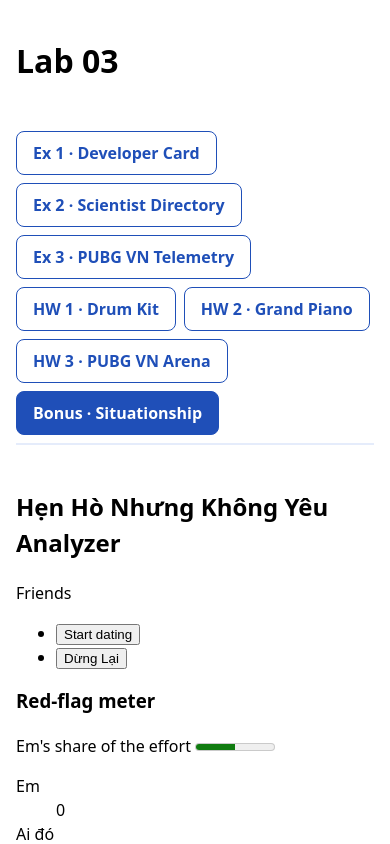
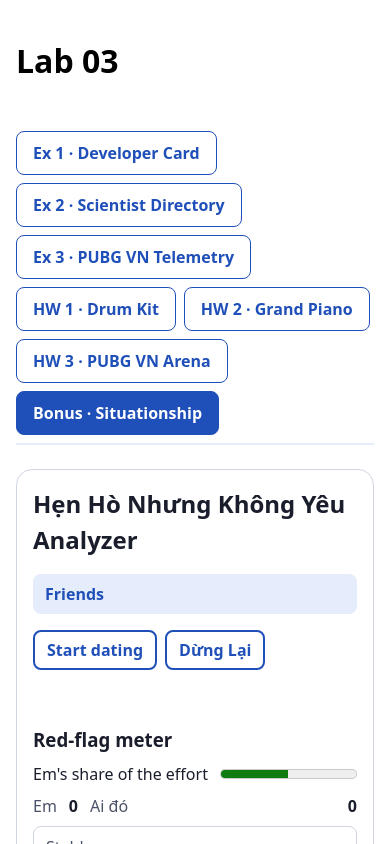
Before and after one commit to Ac-2836/WebDev-Lab03-Inclass, a React (Vite) app: page / in a window 390 px wide. Both pictures are taken after a click on the tab "Bonus · Situationship". Shown: the top 844 px of the page. Built offline with nearby package versions, Linux system fonts and the light colour scheme.

Commit message:
style(bonus): add accessible responsive analyzer theme

```diff
--- a/src/homeworks/SituationshipAnalyzer/SituationshipAnalyzer.jsx
+++ b/src/homeworks/SituationshipAnalyzer/SituationshipAnalyzer.jsx
@@ -14,6 +14,7 @@ import {
   PHASE_LABEL,
   situationReducer,
 } from './situationship-machine.js';
+import styles from './SituationshipAnalyzer.module.css';
 
 export function SituationshipAnalyzer() {
   const [{ phase, awaitingReplyId }, dispatch] = useReducer(
@@ -50,10 +51,10 @@ export function SituationshipAnalyzer() {
   };
 
   return (
-    <article aria-labelledby='situationship-heading'>
+    <article className={styles.panel} aria-labelledby='situationship-heading'>
       <h2 id='situationship-heading'>Hẹn Hò Nhưng Không Yêu Analyzer</h2>
-      <output>{PHASE_LABEL[phase]}</output>
-      <ul aria-label='Possible moves'>
+      <output className={styles.phase}>{PHASE_LABEL[phase]}</output>
+      <ul className={styles.moves} aria-label='Possible moves'>
         {availableEvents(phase).map((event) => (
           <li key={event}>
             <button type='button' onClick={() => dispatch({ type: event })}>
@@ -73,17 +74,18 @@ export function SituationshipAnalyzer() {
           </li>
         )}
       </ul>
-      <output>
+      <output className={styles.waiting}>
         {awaitingReplyId === null
           ? ''
           : `Waiting for a reply (${REPLY_WINDOW_MS / 1000} s)...`}
       </output>
-      <section aria-labelledby='redflag-heading'>
+      <section className={styles.redFlag} aria-labelledby='redflag-heading'>
         <h3 id='redflag-heading'>Red-flag meter</h3>
-        <p>
-          <label htmlFor={meterId}>Em&apos;s share of the effort</label>{' '}
+        <p className={styles.meterRow}>
+          <label htmlFor={meterId}>Em&apos;s share of the effort</label>
           <meter
             id={meterId}
+            className={styles.meter}
             min={0}
             max={1}
             low={0.5}
@@ -91,13 +93,18 @@ export function SituationshipAnalyzer() {
             value={emShare}
           />
         </p>
-        <dl>
+        <dl className={styles.scores}>
           <dt>Em</dt>
           <dd>{emScore}</dd>
           <dt>Ai đó</dt>
           <dd>{rivalScore}</dd>
         </dl>
-        <output role='status' aria-live='polite'>
+        <output
+          className={styles.verdict}
+          data-red-flag={isRedFlag}
+          role='status'
+          aria-live='polite'
+        >
           {isRedFlag
             ? 'Red flag: em cố trăm lần không bằng ai đó một phần '
               + `(Em ${emScore} < Ai đó ${rivalScore}).`
@@ -138,7 +145,7 @@ function EffortLog({ signals, onAdd }) {
   return (
     <section aria-labelledby='effort-heading'>
       <h3 id='effort-heading'>Effort log</h3>
-      <form onSubmit={handleSubmit}>
+      <form className={styles.form} onSubmit={handleSubmit}>
         <label htmlFor={actorId}>Who</label>
         <select
           id={actorId}
@@ -170,8 +177,8 @@ function EffortLog({ signals, onAdd }) {
         />
         <button type='submit'>Log signal</button>
       </form>
-      {problem && <p role='alert'>{problem}</p>}
-      <ol aria-label='Effort signals'>
+      {problem && <p className={styles.alert} role='alert'>{problem}</p>}
+      <ol className={styles.log} aria-label='Effort signals'>
         {signals.map((signal) => (
           <li key={signal.id}>
             {ACTOR_LABEL[signal.actor]}: {signal.steps} x {signal.multiplier}
--- /dev/null
+++ b/src/homeworks/SituationshipAnalyzer/SituationshipAnalyzer.module.css
@@ -0,0 +1,157 @@
+.panel {
+  --panel-bg: #ffffff;
+  --panel-border: #d0d5e2;
+  --text-main: #1a1d2b;
+  --text-muted: #4b5168;
+  --accent: #1f4fb8;
+  --accent-soft: #e5ecfb;
+  --danger: #7a1414;
+  --danger-soft: #fdecec;
+  --gap: 1rem;
+
+  width: 100%;
+  max-width: 640px;
+  margin-inline: auto;
+  padding: var(--gap);
+  display: grid;
+  grid-template-columns: minmax(0, 1fr);
+  gap: var(--gap);
+  color: var(--text-main);
+  background: var(--panel-bg);
+  border: 1px solid var(--panel-border);
+  border-radius: 16px;
+}
+
+.panel h2,
+.panel h3 {
+  margin: 0;
+}
+
+.panel :focus-visible {
+  outline: 3px solid var(--accent);
+  outline-offset: 2px;
+}
+
+.panel button,
+.panel input,
+.panel select {
+  min-height: 2.5rem;
+  padding: 0.25rem 0.75rem;
+  font: inherit;
+  color: var(--accent);
+  background: var(--panel-bg);
+  border: 2px solid var(--accent);
+  border-radius: 8px;
+}
+
+.panel input,
+.panel select {
+  color: var(--text-main);
+  border-color: var(--text-muted);
+}
+
+.panel button {
+  font-weight: 600;
+  cursor: pointer;
+}
+
+.phase {
+  padding: 0.5rem 0.75rem;
+  font-weight: 700;
+  color: var(--accent);
+  background: var(--accent-soft);
+  border-radius: 8px;
+}
+
+.waiting {
+  min-height: 1.5em;
+  color: var(--text-muted);
+  font-weight: 600;
+}
+
+.moves {
+  margin: 0;
+  padding: 0;
+  list-style: none;
+  display: flex;
+  flex-wrap: wrap;
+  gap: 0.5rem;
+}
+
+.redFlag {
+  display: grid;
+  gap: 0.5rem;
+}
+
+.meterRow {
+  margin: 0;
+  display: grid;
+  grid-template-columns: auto minmax(0, 1fr);
+  align-items: center;
+  gap: 0.75rem;
+}
+
+.meter {
+  width: 100%;
+  height: 1.25rem;
+}
+
+.scores {
+  margin: 0;
+  display: grid;
+  grid-template-columns: auto auto 1fr auto;
+  gap: 0.25rem 0.75rem;
+}
+
+.scores dt {
+  color: var(--text-muted);
+}
+
+.scores dd {
+  margin: 0;
+  font-weight: 700;
+}
+
+/* The verdict is words first; the red box and bold only reinforce them. */
+.verdict {
+  padding: 0.5rem 0.75rem;
+  color: var(--text-muted);
+  border: 1px solid var(--panel-border);
+  border-radius: 8px;
+}
+
+.verdict[data-red-flag='true'] {
+  color: var(--danger);
+  background: var(--danger-soft);
+  border: 2px solid var(--danger);
+  font-weight: 700;
+}
+
+.form {
+  display: grid;
+  grid-template-columns: auto minmax(0, 1fr);
+  align-items: center;
+  gap: 0.5rem 0.75rem;
+}
+
+.form button {
+  grid-column: 1 / -1;
+  justify-self: start;
+}
+
+.alert {
+  margin: 0;
+  padding: 0.5rem 0.75rem;
+  color: var(--danger);
+  background: var(--danger-soft);
+  border: 1px solid var(--danger);
+  border-radius: 8px;
+  font-weight: 600;
+}
+
+.log {
+  margin: 0;
+  padding-left: 1.5rem;
+  display: grid;
+  gap: 0.25rem;
+}
```
